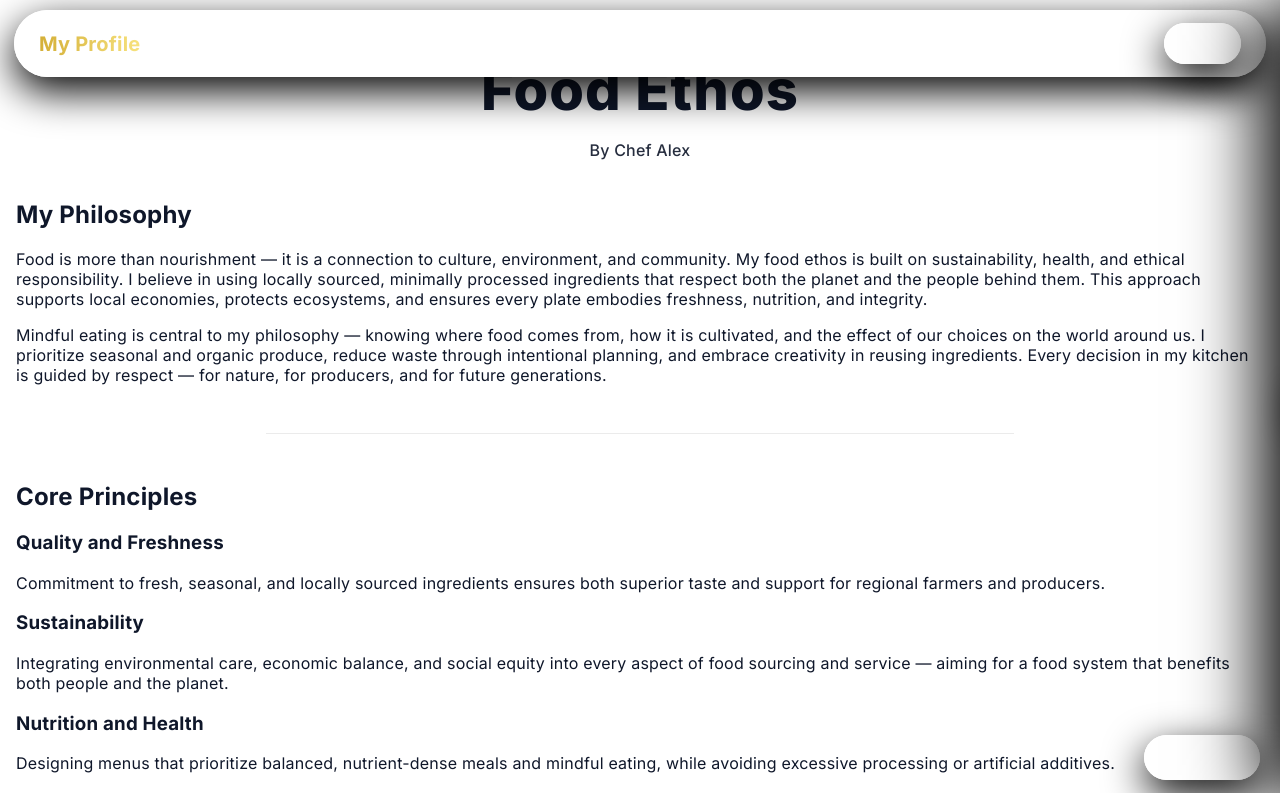
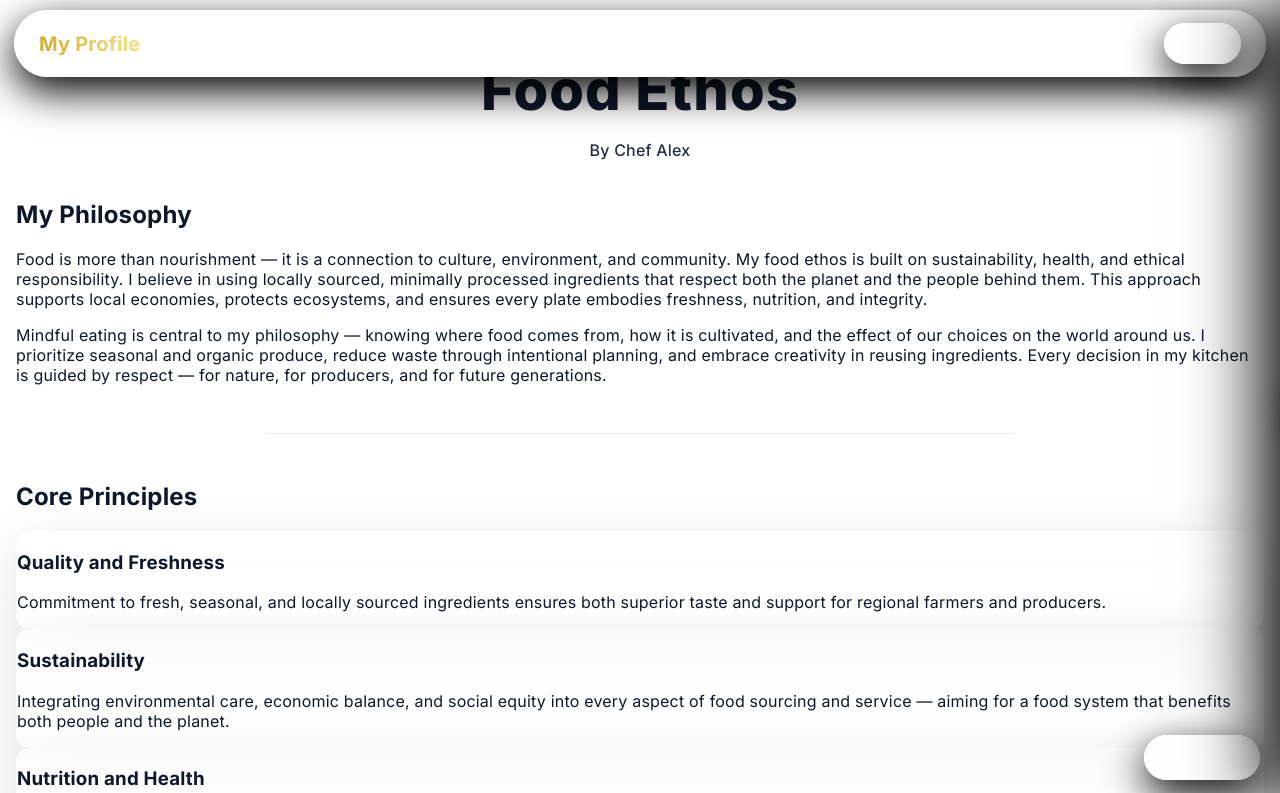
Before and after one commit to AlexanderHardinan/alexhardinan, a Next.js app: page /food-ethos in a window 1280 px wide. Shown: the top 793 px of the page. Built offline with nearby package versions, Linux system fonts and the light colour scheme.

Commit message:
phase3: apply clear-water glass surfaces globally for cards

```diff
--- a/app/globals.css
+++ b/app/globals.css
@@ -654,3 +654,98 @@ a{color:inherit;text-decoration:none}
 .myrecipebook-auth .nav-desktop a:hover{
   color:#fff;
 }
+
+/* =========================================================
+   Phase 3 — Clear-Water Glass Surfaces (Global)
+   - No markup changes required
+   - Unifies cards/surfaces using theme tokens
+   ========================================================= */
+
+/* 3.1) Add surface tokens (derived from theme) */
+:root,
+:root[data-theme="light"]{
+  /* Clear-water card glass (light) */
+  --gc-top: rgba(255,255,255,.72);
+  --gc-bot: rgba(255,255,255,.52);
+  --gc-border: rgba(255,255,255,.60);
+  --gc-shadow: 0 18px 60px rgba(0,0,0,.12);
+  --gc-shadow-hover: 0 22px 80px rgba(0,0,0,.16);
+  --gc-blur: 18px;
+  --gc-sat: 170%;
+}
+
+:root[data-theme="dark"]{
+  /* Clear-water card glass (dark) */
+  --gc-top: rgba(255,255,255,.10);
+  --gc-bot: rgba(255,255,255,.05);
+  --gc-border: rgba(255,255,255,.16);
+  --gc-shadow: 0 20px 70px rgba(0,0,0,.55);
+  --gc-shadow-hover: 0 26px 92px rgba(0,0,0,.68);
+  --gc-blur: 22px;
+  --gc-sat: 200%;
+}
+
+/* 3.2) One global glass-card recipe (applied to existing card classes) */
+.card,
+.blog-card,
+.offduty-card,
+.ethos-card{
+  background: linear-gradient(180deg, var(--gc-top), var(--gc-bot));
+  border: 1px solid var(--gc-border);
+  box-shadow: var(--gc-shadow);
+
+  backdrop-filter: blur(var(--gc-blur)) saturate(var(--gc-sat));
+  -webkit-backdrop-filter: blur(var(--gc-blur)) saturate(var(--gc-sat));
+
+  /* keep your current rounded look */
+  border-radius: 14px;
+}
+
+/* 3.3) Hover polish (keeps your current hover motion, only upgrades depth) */
+.card:hover,
+.blog-card:hover,
+.offduty-card:hover,
+.ethos-card:hover{
+  box-shadow: var(--gc-shadow-hover);
+}
+
+/* 3.4) Make text readable on glass in both themes */
+.card,
+.blog-card,
+.offduty-card,
+.ethos-card{
+  color: var(--fg);
+}
+:root[data-theme="dark"] .card,
+:root[data-theme="dark"] .blog-card,
+:root[data-theme="dark"] .offduty-card,
+:root[data-theme="dark"] .ethos-card{
+  color: var(--fg);
+}
+
+/* 3.5) If a card contains images, keep image rendering unchanged */
+.blog-img img,
+.offduty-image img,
+.card img{
+  display:block;
+}
+
+/* 3.6) Fallback for browsers without blur */
+@supports not ((backdrop-filter: blur(1px)) or (-webkit-backdrop-filter: blur(1px))) {
+  .card,
+  .blog-card,
+  .offduty-card,
+  .ethos-card{
+    background: rgba(255,255,255,.92);
+    border-color: rgba(0,0,0,.08);
+    box-shadow: 0 14px 44px rgba(0,0,0,.10);
+  }
+  :root[data-theme="dark"] .card,
+  :root[data-theme="dark"] .blog-card,
+  :root[data-theme="dark"] .offduty-card,
+  :root[data-theme="dark"] .ethos-card{
+    background: rgba(20,24,30,.88);
+    border-color: rgba(255,255,255,.10);
+    box-shadow: 0 18px 60px rgba(0,0,0,.55);
+  }
+}
```
